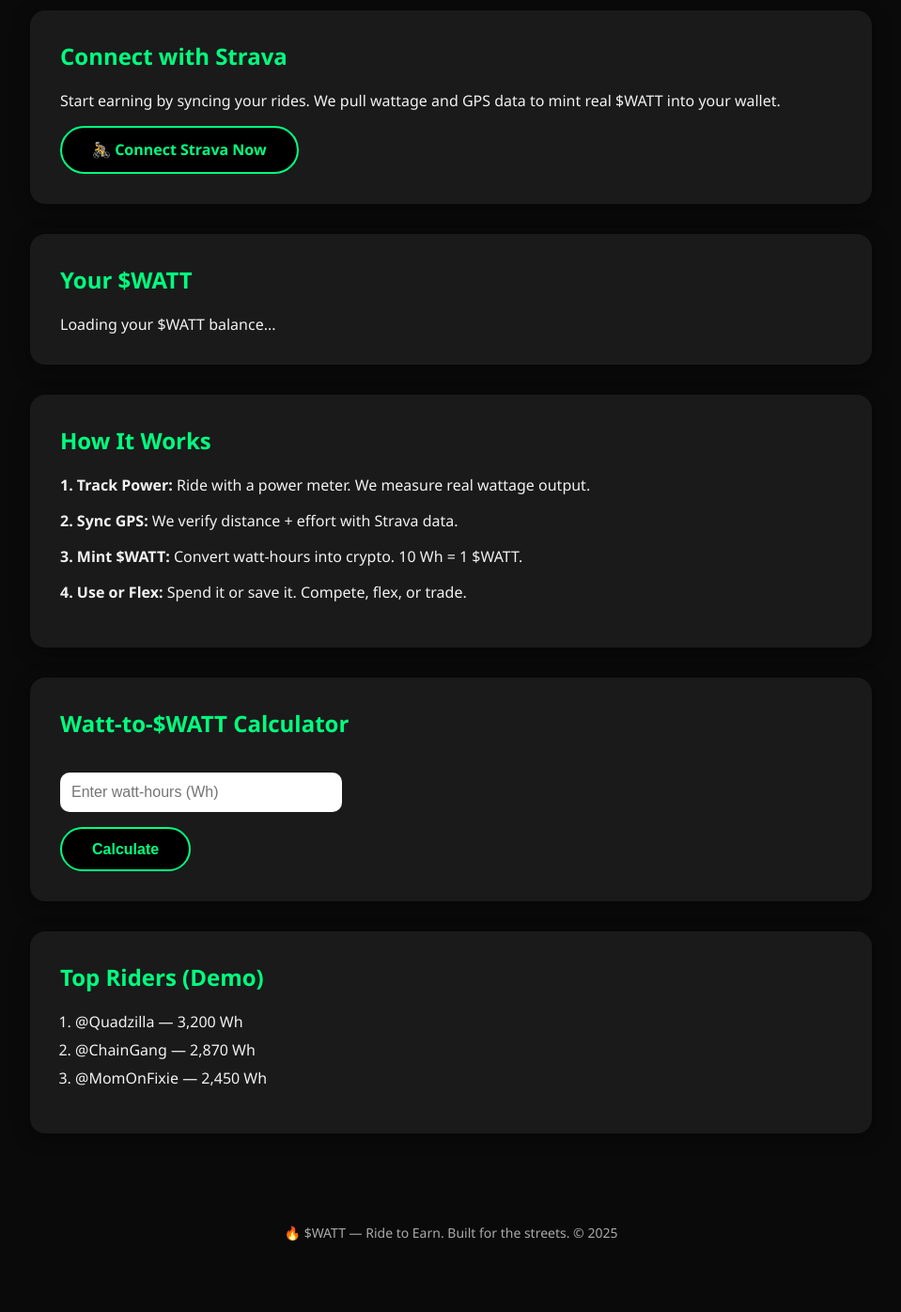
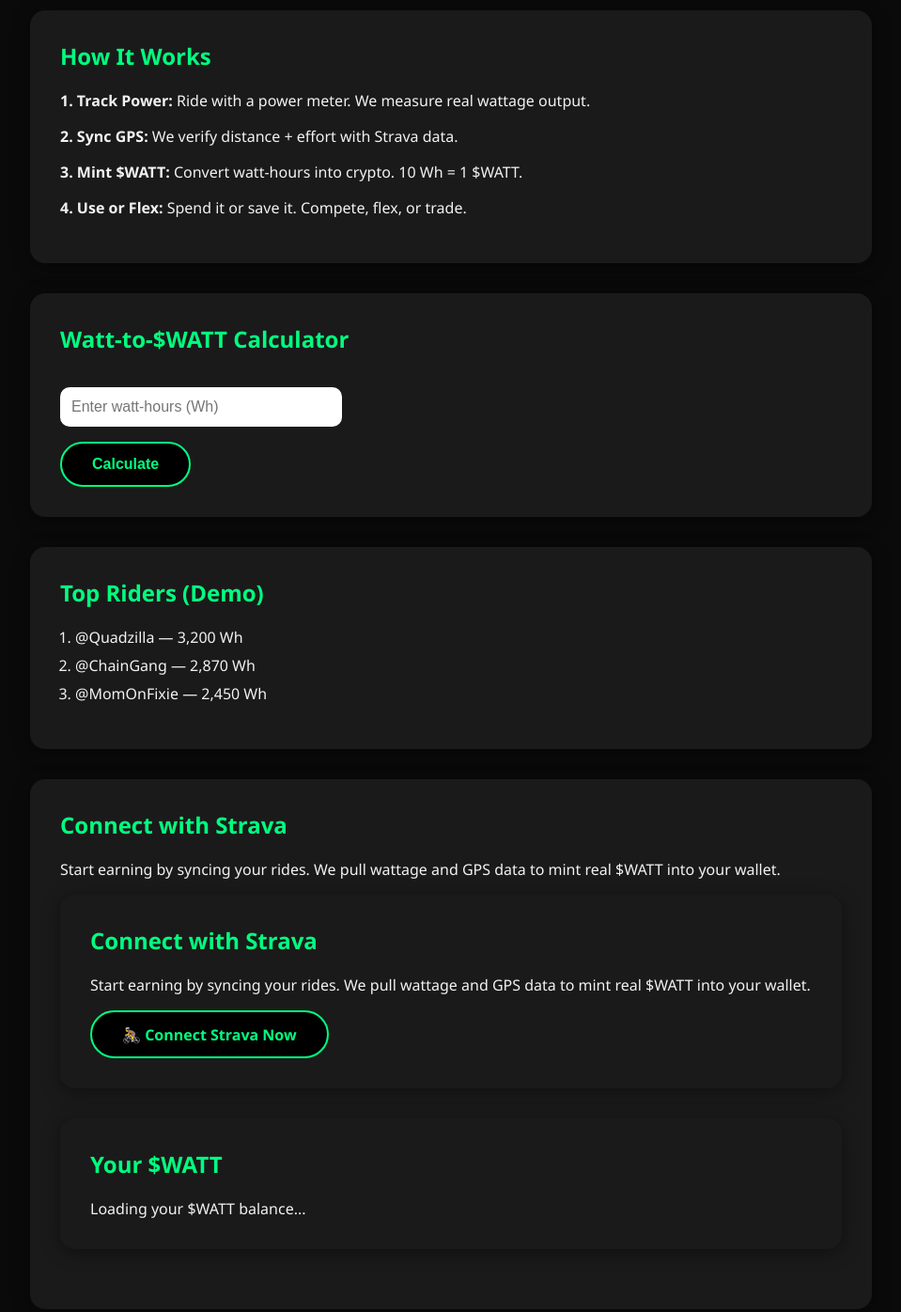
Before and after one commit to wattmeter/Wattmeter, a plain HTML site: page netlify/functions/index.html in a window 1280 px wide. Shown: the part 360-1756 px from the top of the page at 94% size, without its empty margins (160-1119 px from the left). Before the commit the page ends 1713 px from the top, so only its background shows below. Drawn offline with Linux system fonts and the light colour scheme.

Commit message:
Update index.html

```diff
--- a/netlify/functions/index.html
+++ b/netlify/functions/index.html
@@ -106,16 +106,7 @@
   </header>
 
   <main>
-    <section id="connect">
-      <h2>Connect with Strava</h2>
-      <p>Start earning by syncing your rides. We pull wattage and GPS data to mint real $WATT into your wallet.</p>
-      <a class="button" href="https://www.strava.com/oauth/authorize?client_id=161922&response_type=code&redirect_uri=https://wattmeter.netlify.app/.netlify/functions/strava-auth&approval_prompt=auto&scope=activity:read_all">🚴 Connect Strava Now</a>
-    </section>
 
-    <section id="your-balance">
-      <h2>Your $WATT</h2>
-      <div id="watt-display">Loading your $WATT balance...</div>
-    </section>
 
     <section id="how-it-works">
       <h2>How It Works</h2>
@@ -142,6 +133,22 @@
         <li>@ChainGang — 2,870 Wh</li>
         <li>@MomOnFixie — 2,450 Wh</li>
       </ol>
+    </section>
+       <section id="connect">
+      <h2>Connect with Strava</h2>
+      <p>Start earning by syncing your rides. We pull wattage and GPS data to mint real $WATT into your wallet.</p>
+     <section id="connect">
+  <h2>Connect with Strava</h2>
+  <p>Start earning by syncing your rides. We pull wattage and GPS data to mint real $WATT into your wallet.</p>
+  <a class="button" href="https://www.strava.com/oauth/authorize?client_id=161922&response_type=code&redirect_uri=https://melodious-queijadas-d749fe.netlify.app/.netlify/functions/strava-auth&approval_prompt=auto&scope=activity:read_all">
+    🚴 Connect Strava Now
+  </a>
+</section>
+
+
+    <section id="your-balance">
+      <h2>Your $WATT</h2>
+      <div id="watt-display">Loading your $WATT balance...</div>
     </section>
   </main>
 
```
